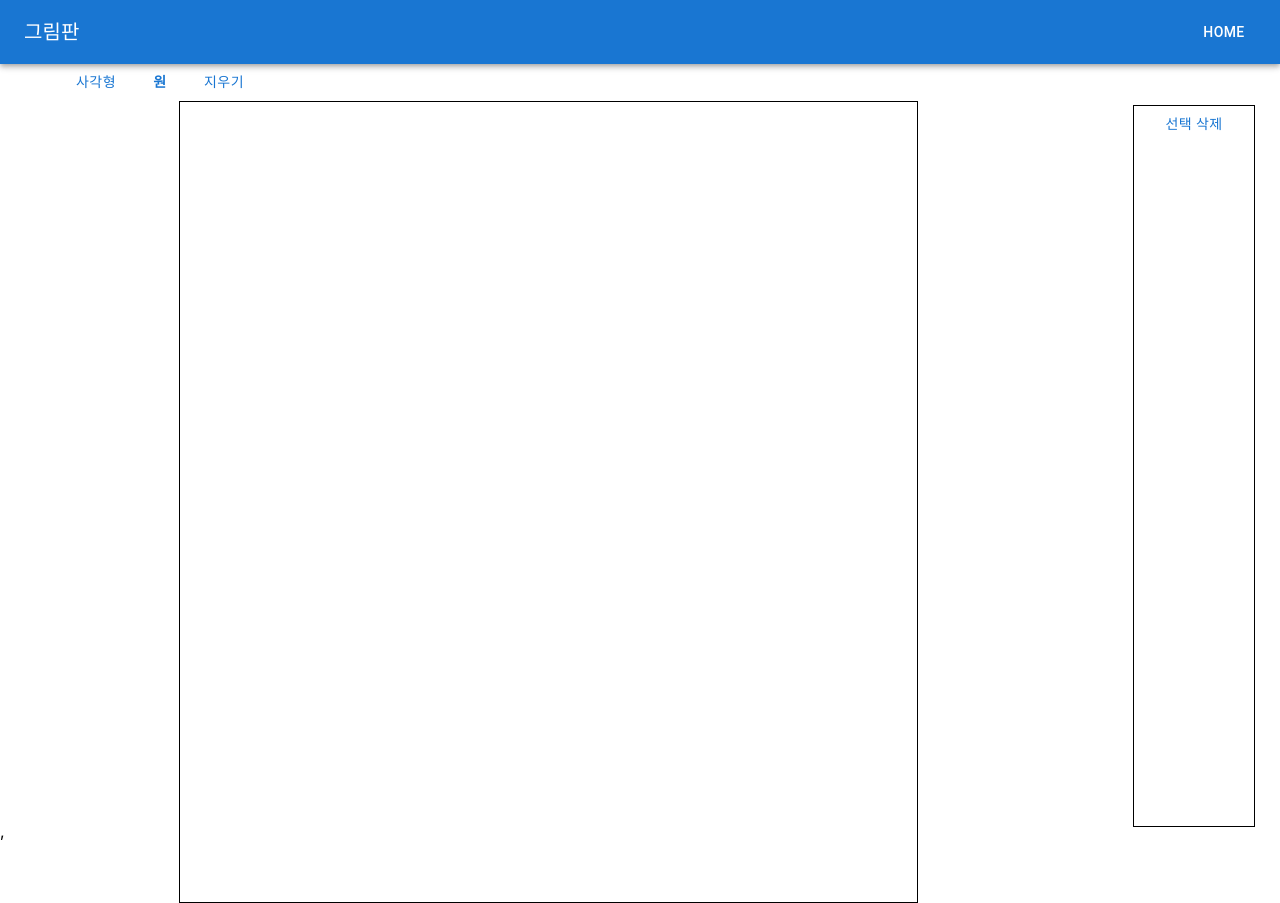
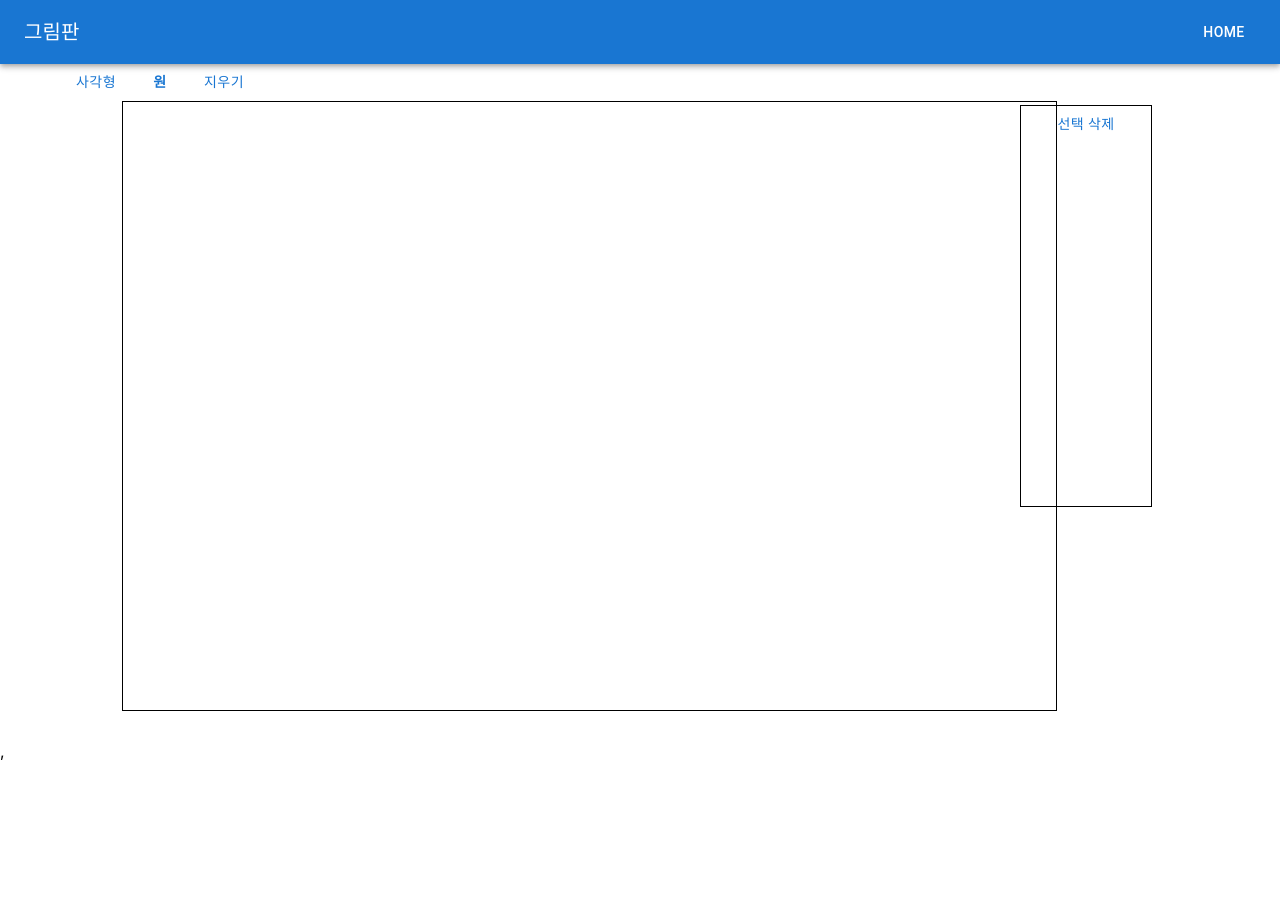
Before and after one commit to Dohamsu/canvas, a React (Create React App) app: page / in a window 1280 px wide. After the commit the page ends 800 px from the top, so only its background shows below. Built offline with nearby package versions, Linux system fonts and the light colour scheme.

Commit message:
디자인 변경

```diff
--- a/src/components/Canvas.tsx
+++ b/src/components/Canvas.tsx
@@ -137,8 +137,8 @@ const Canvas: React.FC<DrawOption>= ({drawOption}) => {
   return (
     <>
       <Box
-        width={'80%'}
-        height={'90vh'}
+        width={'90%'}
+        height={'80vh'}
         textAlign='center'
         margin={'auto'}
       >
@@ -150,8 +150,8 @@ const Canvas: React.FC<DrawOption>= ({drawOption}) => {
           onContextMenu={mouseClickHandler}
           onMouseLeave={mouseClickHandler}
           onMouseUp={mouseClickHandler}
-          width={'80%'}
-          height={800}
+          width={'90%'}
+          height={'95%'}
           border='1px solid'
           sx={{
           cursor:'crosshair',
--- a/src/components/SideBar.tsx
+++ b/src/components/SideBar.tsx
@@ -48,9 +48,9 @@ return (
             sx={{
             position:'absolute',
             top:'105px',
-            right:'25px',
-            height:'90%',
-            width:'120px',
+            right:'10%',
+            height:'50%',
+            width:'130px',
             overflow:'scroll',
             border:'1px solid black'
             }}
```
